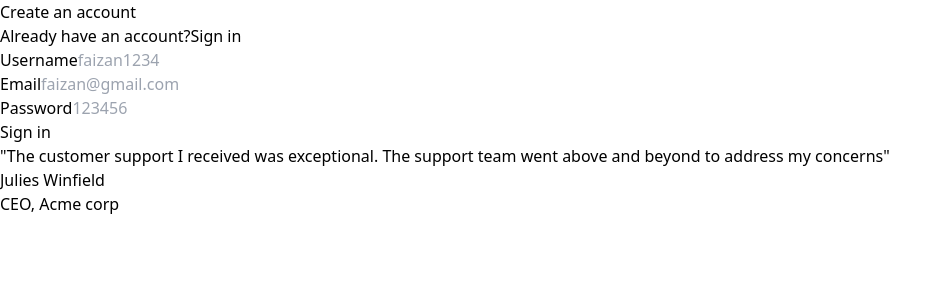
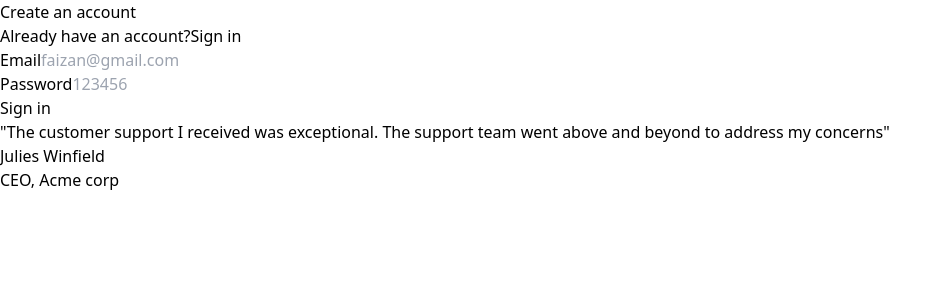
Before and after one commit to FaizanAnwar2801/BlogsNest, a React (Vite) app in the folder frontend/: page /signup in a window 1280 px wide. Shown: the top 300 px of the page, without its empty margins (0-952 px from the left). Built offline with nearby package versions, Linux system fonts and the light colour scheme.

Commit message:
Adding Auth Component (Sign-up/Sign-in)

```diff
--- a/frontend/src/components/Auth.tsx
+++ b/frontend/src/components/Auth.tsx
@@ -17,7 +17,8 @@ export const Auth = ({ type }: { type: "signup" | "signin" }) => {
             const jwt = response.data;
             localStorage.setItem("token", jwt);
             navigate("/blogs");
-        } catch(e) {
+        } catch (e) {
+            console.log(e);
             alert("Error while signing up")
             // alert the user here that the request failed
         }
@@ -31,25 +32,19 @@ export const Auth = ({ type }: { type: "signup" | "signin" }) => {
                         Create an account
                     </div>
                     <div className="text-slate-500">
-                        {type === "signin" ? "Don't have an account?" : "Already have an account?" }
+                        {type === "signin" ? "Don't have an account?" : "Already have an account?"}
                         <Link className="pl-2 underline" to={type === "signin" ? "/signup" : "/signin"}>
                             {type === "signin" ? "Sign up" : "Sign in"}
                         </Link>
                     </div>
                 </div>
                 <div className="pt-8">
-                    {type === "signup" ? <LabelledInput label="Name" placeholder="Harkirat Singh..." onChange={(e) => {
+                    {type === "signup" ? <LabelledInput label="Name" placeholder="Faizan Anwar" onChange={(e) => {
                         setPostInputs({
                             ...postInputs,
                             name: e.target.value
                         })
                     }} /> : null}
-                    <LabelledInput label="Username" placeholder="faizan1234" onChange={(e) => {
-                        setPostInputs({
-                            ...postInputs,
-                            username: e.target.value
-                        })
-                    }} />
                     <LabelledInput label="Email" placeholder="faizan@gmail.com" onChange={(e) => {
                         setPostInputs({
                             ...postInputs,
@@ -62,7 +57,7 @@ export const Auth = ({ type }: { type: "signup" | "signin" }) => {
                             password: e.target.value
                         })
                     }} />
-                    <button onClick={sendRequest} type="button" className="mt-8 w-full text-white bg-gray-800 hover:bg-gray-900 focus:outline-none focus:ring-4 focus:ring-gray-300 font-medium rounded-lg text-sm px-5 py-2.5 me-2 mb-2 dark:bg-gray-800 dark:hover:bg-gray-700 dark:focus:ring-gray-700 dark:border-gray-700">{type === "signup" ? "Sign up" : "Sign in"}</button>
+                    <button onClick={sendRequest} type="button" className="mt-8 w-full text-white bg-gray-950 hover:bg-gray-900 focus:outline-none focus:ring-4 focus:ring-gray-300 font-medium rounded-lg text-sm px-5 py-2.5 me-2 mb-2 dark:bg-gray-800 dark:hover:bg-gray-700 dark:focus:ring-gray-700 dark:border-gray-700">{type === "signup" ? "Sign up" : "Sign in"}</button>
                 </div>
             </div>
         </div>
```
